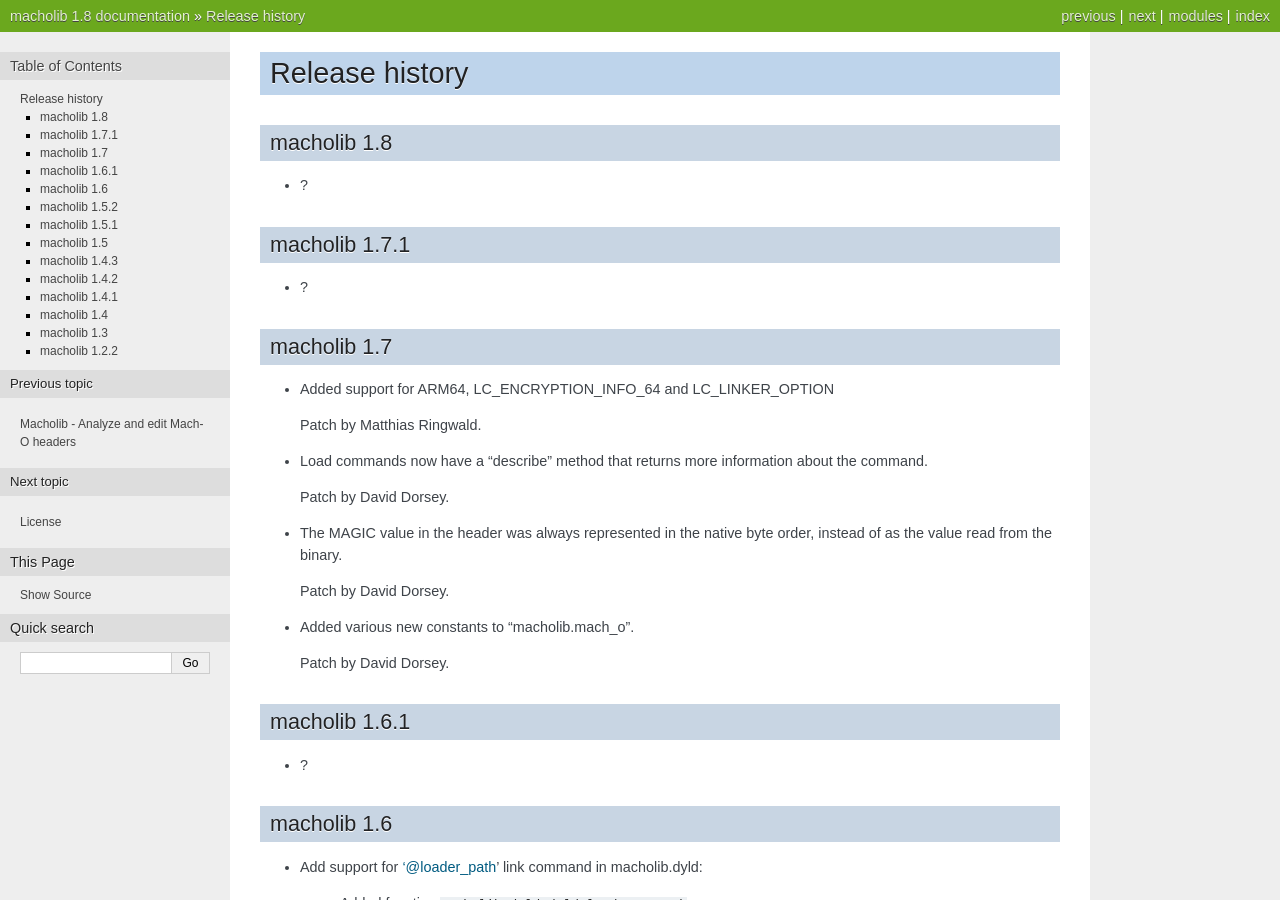
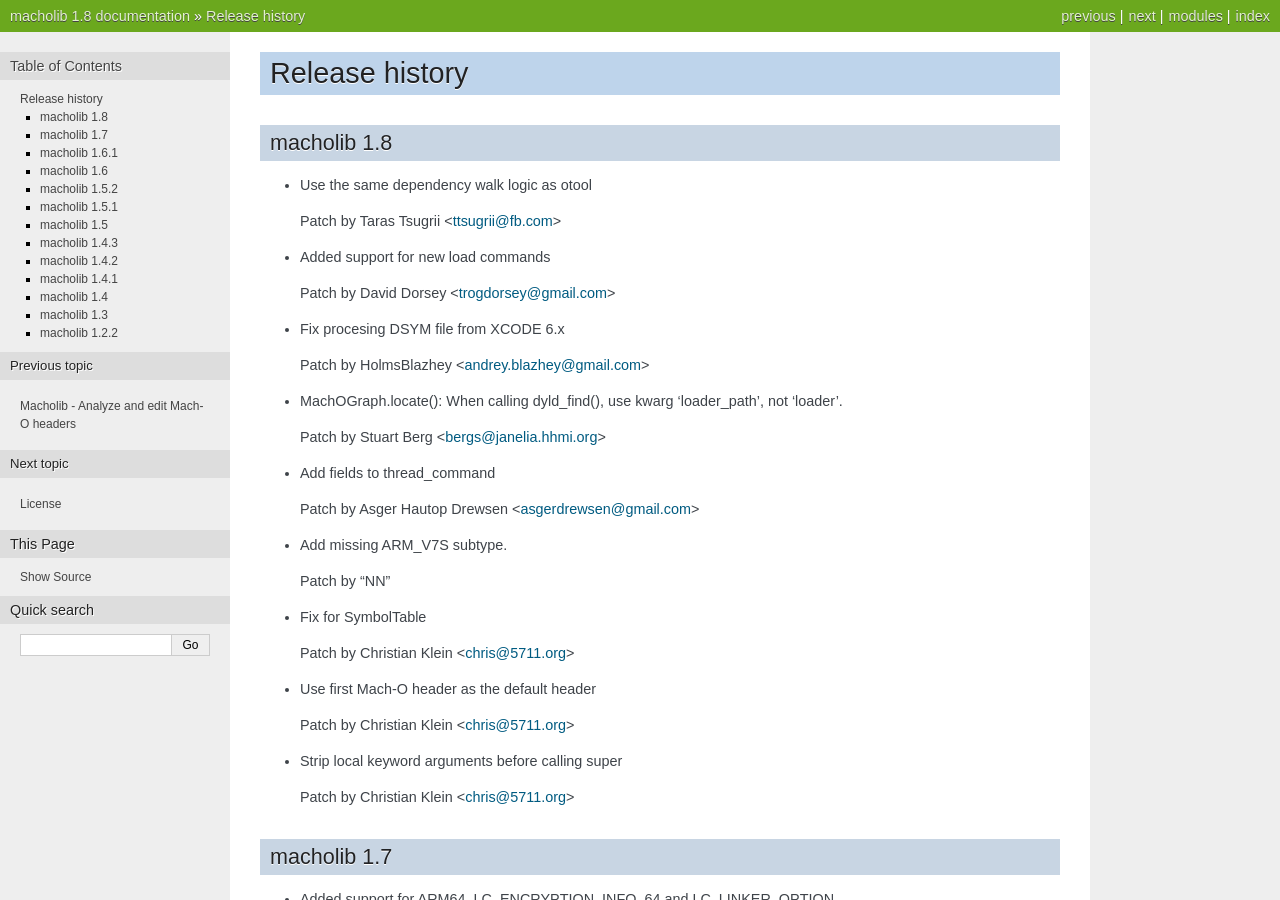
Before and after one commit to ronaldoussoren/macholib, a Sphinx documentation site: the page built from doc/changelog.rst, in a window 1280 px wide and 900 px high. Built offline with Sphinx 7.4.7, drawn with Linux system fonts in a browser that asks for light colours.

Commit message:
Update changelog, added information about recently merged pull requests

```diff
--- a/doc/changelog.rst
+++ b/doc/changelog.rst
@@ -4,12 +4,42 @@ Release history
 macholib 1.8
 ------------
 
-* ?
+* Use the same dependency walk logic as otool
 
-macholib 1.7.1
---------------
+  Patch by Taras Tsugrii <ttsugrii@fb.com>
 
-* ?
+* Added support for new load commands
+
+  Patch by David Dorsey <trogdorsey@gmail.com>
+
+* Fix procesing DSYM file from XCODE 6.x
+
+  Patch by HolmsBlazhey <andrey.blazhey@gmail.com>
+
+* MachOGraph.locate(): When calling dyld_find(), use kwarg 'loader_path', not 'loader'.
+
+  Patch by Stuart Berg <bergs@janelia.hhmi.org>
+
+* Add fields to thread_command
+
+  Patch by Asger Hautop Drewsen <asgerdrewsen@gmail.com>
+
+* Add missing ARM_V7S subtype.
+
+  Patch by "NN"
+
+* Fix for SymbolTable
+
+  Patch by Christian Klein <chris@5711.org>
+
+* Use first Mach-O header as the default header
+
+  Patch by Christian Klein <chris@5711.org>
+
+* Strip local keyword arguments before calling super
+
+  Patch by Christian Klein <chris@5711.org>
+
 
 macholib 1.7
 ------------
```
